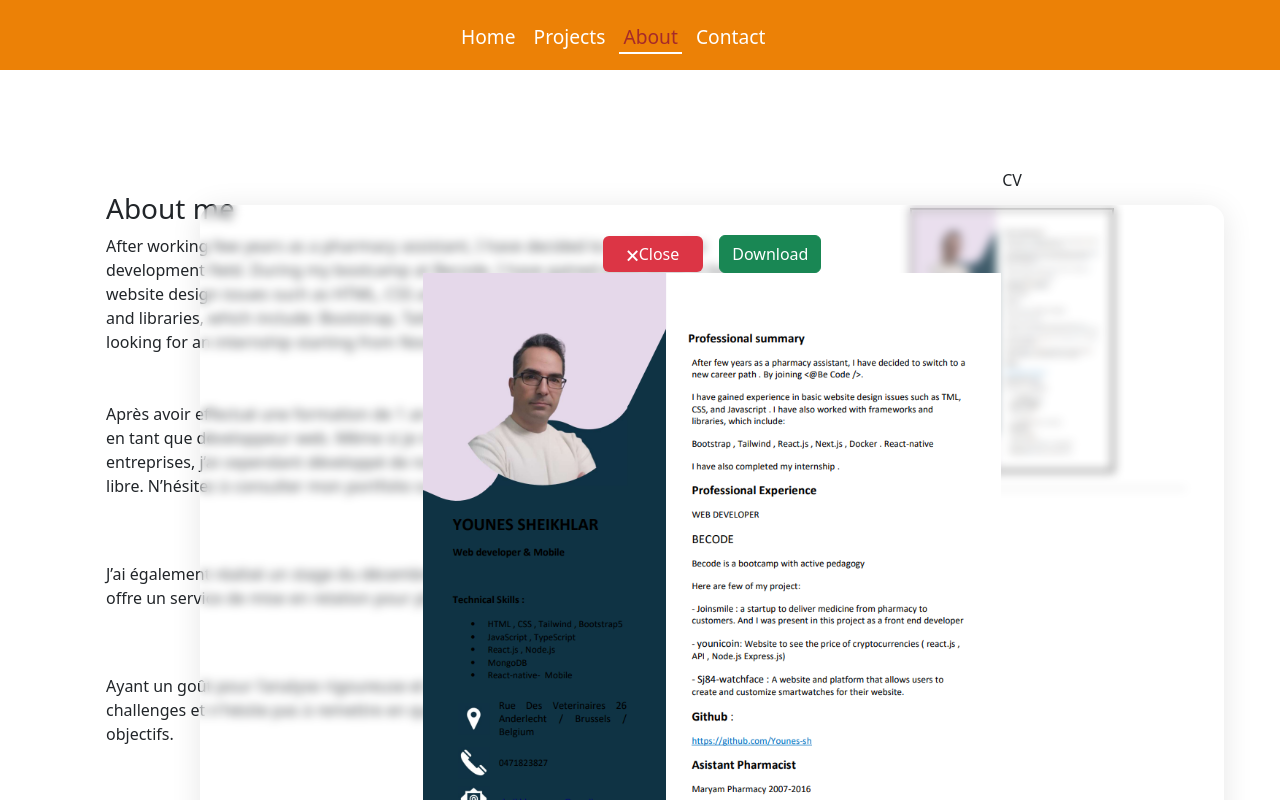
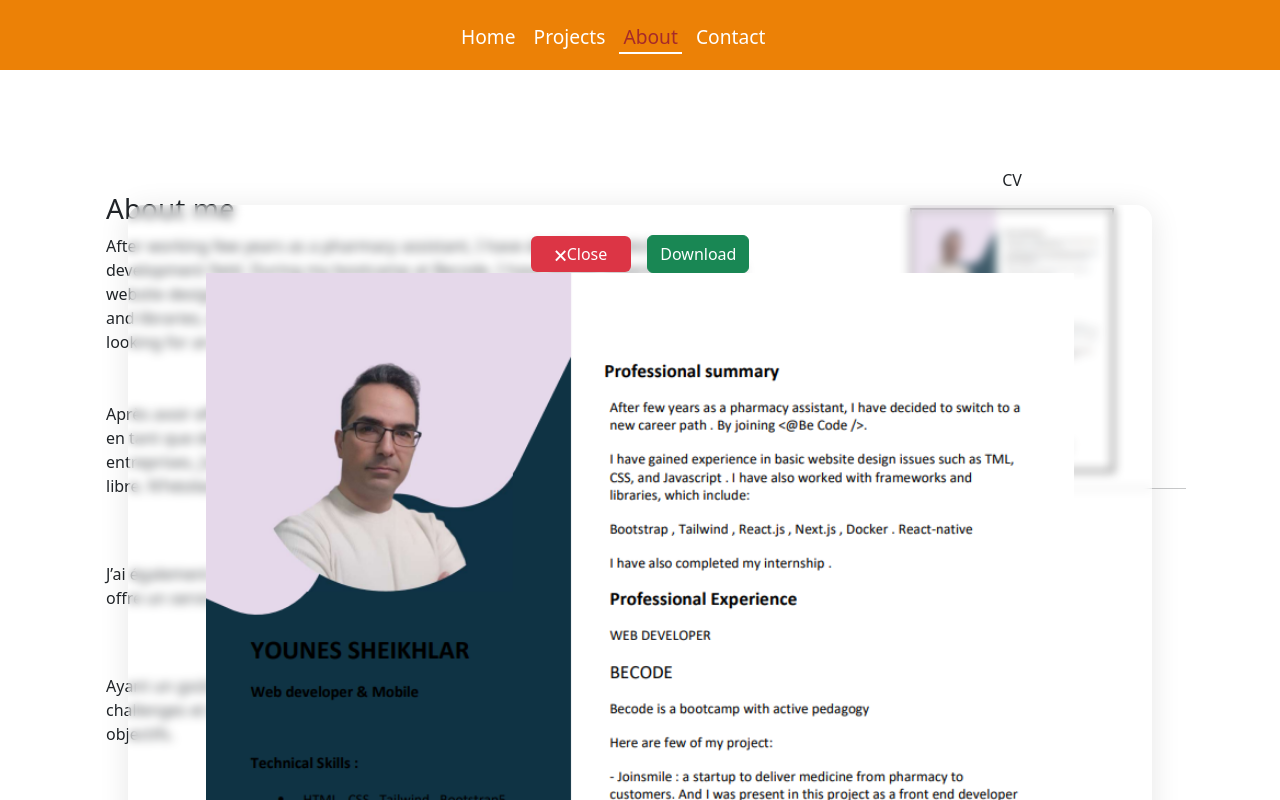
Before and after one commit to Younes-sh/portfolio, a React (Create React App) app in the folder portfolio/: page /about in a window 1280 px wide. Both pictures are taken after a click on the button 1012 px from the left and 340 px from the top of the page. Shown: the top 800 px of the page. Built offline with nearby package versions, Linux system fonts and the light colour scheme.

Commit message:
src/Components/ImageComponent/ImageComponent.js

```diff
--- a/portfolio/src/Components/ImageComponent/ImageComponent.js
+++ b/portfolio/src/Components/ImageComponent/ImageComponent.js
@@ -36,7 +36,11 @@ const ImageComponent = ({Title,Image,Alt}) => {
     display:flex;
     flex-direction:column;
     justify-content:center;
-    left:200px;
+    right:200px;
+
+    @media screen and (max-width:1419px) {
+      left:10%;
+    }
   `
   const Button = styled.button`
     backgroundColor:none;
@@ -45,8 +49,8 @@ const ImageComponent = ({Title,Image,Alt}) => {
 
   return (
     <Container >
+        <p>{Title}</p>
       <div className=''>
-        <p>{Title}</p>
         <button onClick={LargeImage} >
           <img style={{width:'200px'}} src={Image} alt={Alt} />
         </button>
@@ -55,12 +59,12 @@ const ImageComponent = ({Title,Image,Alt}) => {
 
       {
         isLarge && (
-          <ShowImage className='morphism-gray'>
+          <ShowImage className='morphism-gray d-flex justify-content-start '>
             <div>
               <Button className='mx-2 px-4 btn btn-danger'  onClick={CloseImage}>&#128473;Close</Button>
               <button className='mx-2 btn btn-success' onClick={downloadImage} >Download</button>
             </div>
-              <img style={{width:'60%',margin:'auto'}}  src={Image} alt={Alt}/>
+              <img style={{width:'90%',margin:'auto'}}  src={Image} alt={Alt}/>
           </ShowImage>
         )
       }
```
